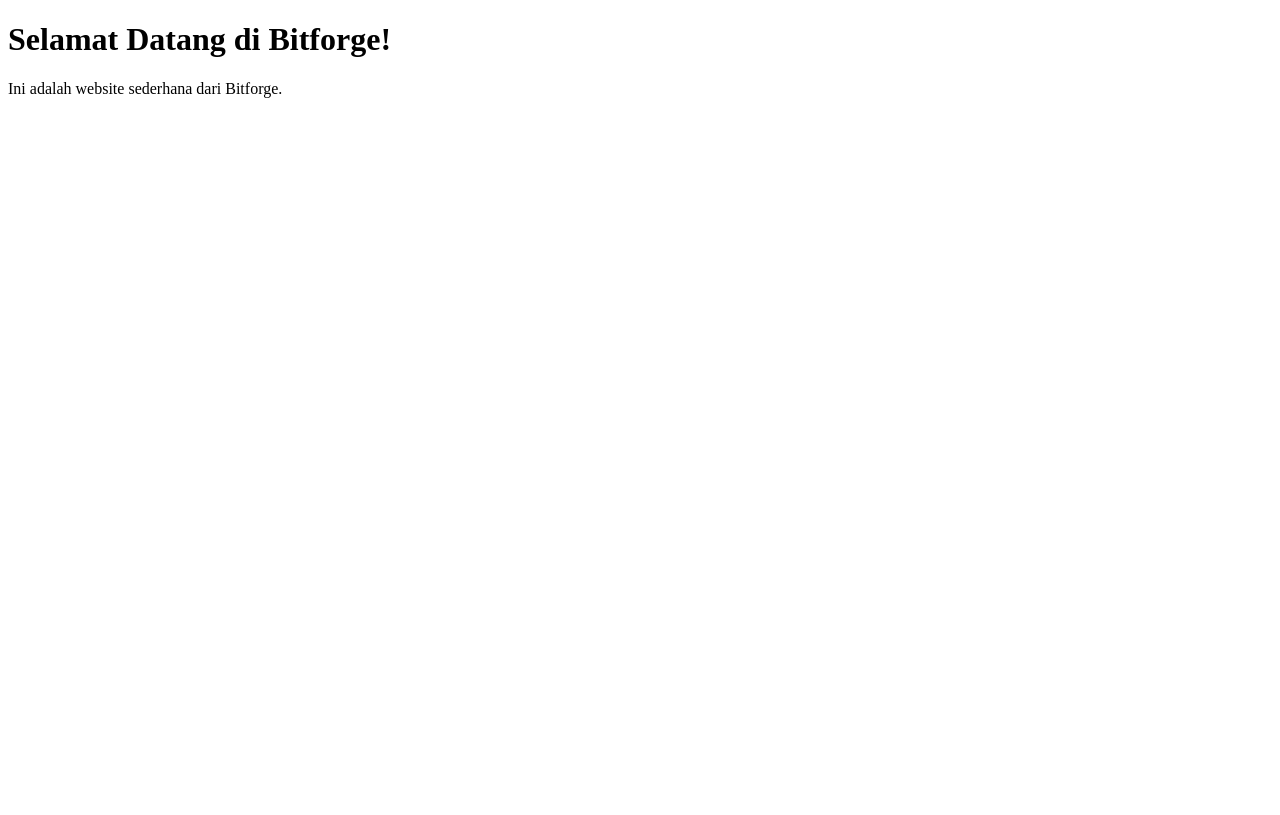
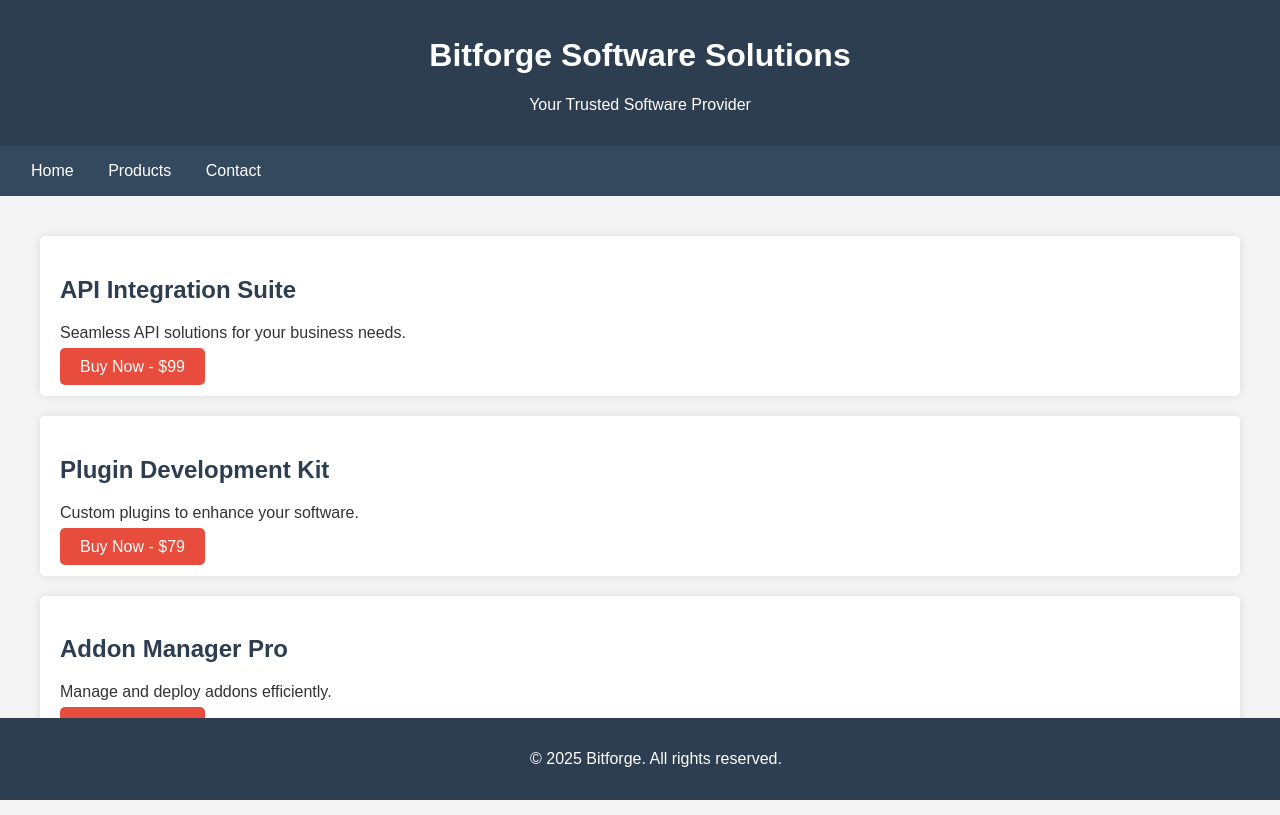
Before and after one commit to bitforgehub/bitforgehub.github.io, a plain HTML site: page index.html in a window 1280 px wide. Drawn offline with Linux system fonts and the light colour scheme.

Commit message:
Update index.html

```diff
--- a/index.html
+++ b/index.html
@@ -2,10 +2,95 @@
 <html lang="en">
 <head>
   <meta charset="UTF-8">
-  <title>Bitforge Website</title>
+  <meta name="viewport" content="width=device-width, initial-scale=1.0">
+  <title>Bitforge Software Solutions</title>
+  <style>
+    body {
+      font-family: Arial, sans-serif;
+      margin: 0;
+      padding: 0;
+      background-color: #f4f4f4;
+      color: #333;
+    }
+    header {
+      background-color: #2c3e50;
+      color: white;
+      text-align: center;
+      padding: 1em;
+    }
+    nav {
+      background-color: #34495e;
+      padding: 1em;
+    }
+    nav a {
+      color: white;
+      margin: 0 15px;
+      text-decoration: none;
+    }
+    .container {
+      max-width: 1200px;
+      margin: 20px auto;
+      padding: 20px;
+    }
+    .product {
+      background-color: white;
+      padding: 20px;
+      margin-bottom: 20px;
+      border-radius: 5px;
+      box-shadow: 0 0 10px rgba(0,0,0,0.1);
+    }
+    .product h2 {
+      color: #2c3e50;
+    }
+    .btn {
+      background-color: #e74c3c;
+      color: white;
+      padding: 10px 20px;
+      text-decoration: none;
+      border-radius: 5px;
+    }
+    footer {
+      text-align: center;
+      padding: 1em;
+      background-color: #2c3e50;
+      color: white;
+      position: fixed;
+      width: 100%;
+      bottom: 0;
+    }
+  </style>
 </head>
 <body>
-  <h1>Selamat Datang di Bitforge!</h1>
-  <p>Ini adalah website sederhana dari Bitforge.</p>
+  <header>
+    <h1>Bitforge Software Solutions</h1>
+    <p>Your Trusted Software Provider</p>
+  </header>
+  <nav>
+    <a href="#home">Home</a>
+    <a href="#products">Products</a>
+    <a href="#contact">Contact</a>
+  </nav>
+  <div class="container">
+    <section id="products">
+      <div class="product">
+        <h2>API Integration Suite</h2>
+        <p>Seamless API solutions for your business needs.</p>
+        <a href="#" class="btn">Buy Now - $99</a>
+      </div>
+      <div class="product">
+        <h2>Plugin Development Kit</h2>
+        <p>Custom plugins to enhance your software.</p>
+        <a href="#" class="btn">Buy Now - $79</a>
+      </div>
+      <div class="product">
+        <h2>Addon Manager Pro</h2>
+        <p>Manage and deploy addons efficiently.</p>
+        <a href="#" class="btn">Buy Now - $59</a>
+      </div>
+    </section>
+  </div>
+  <footer>
+    <p>&copy; 2025 Bitforge. All rights reserved.</p>
+  </footer>
 </body>
 </html>
```
